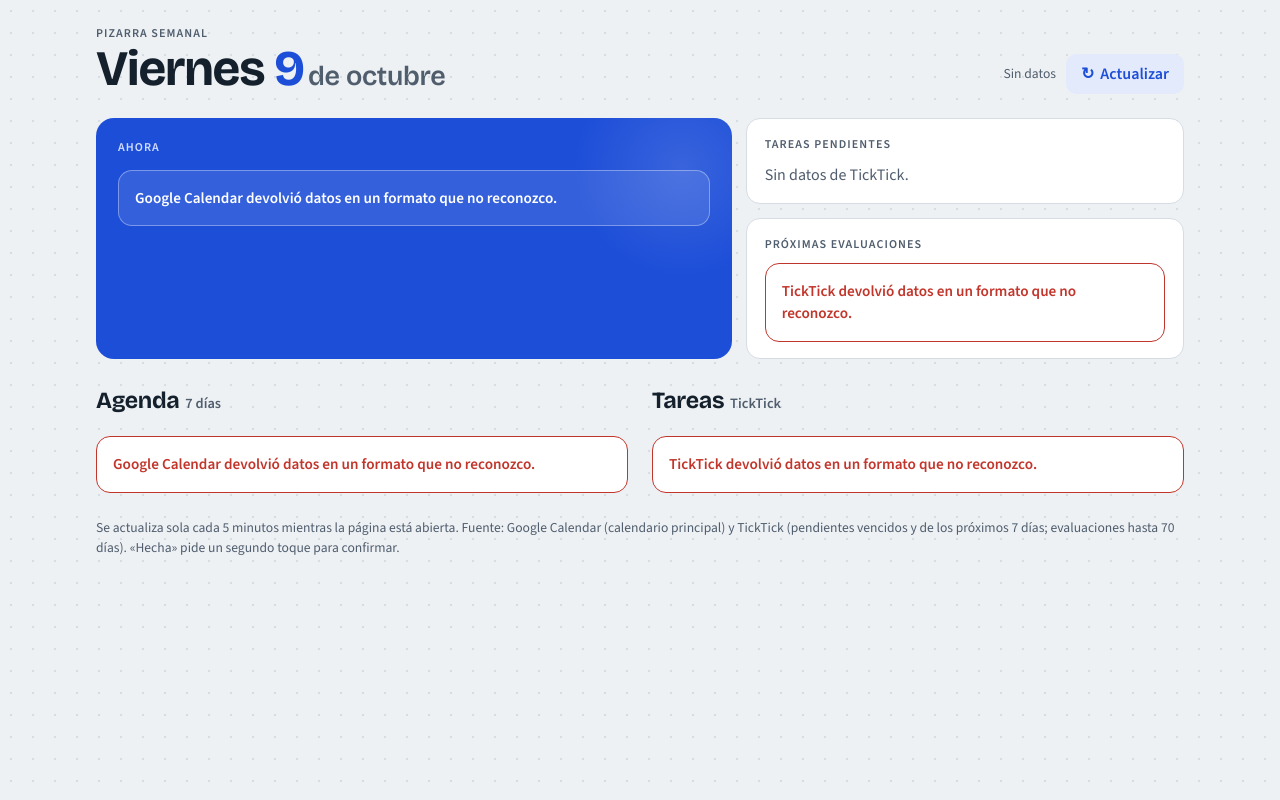
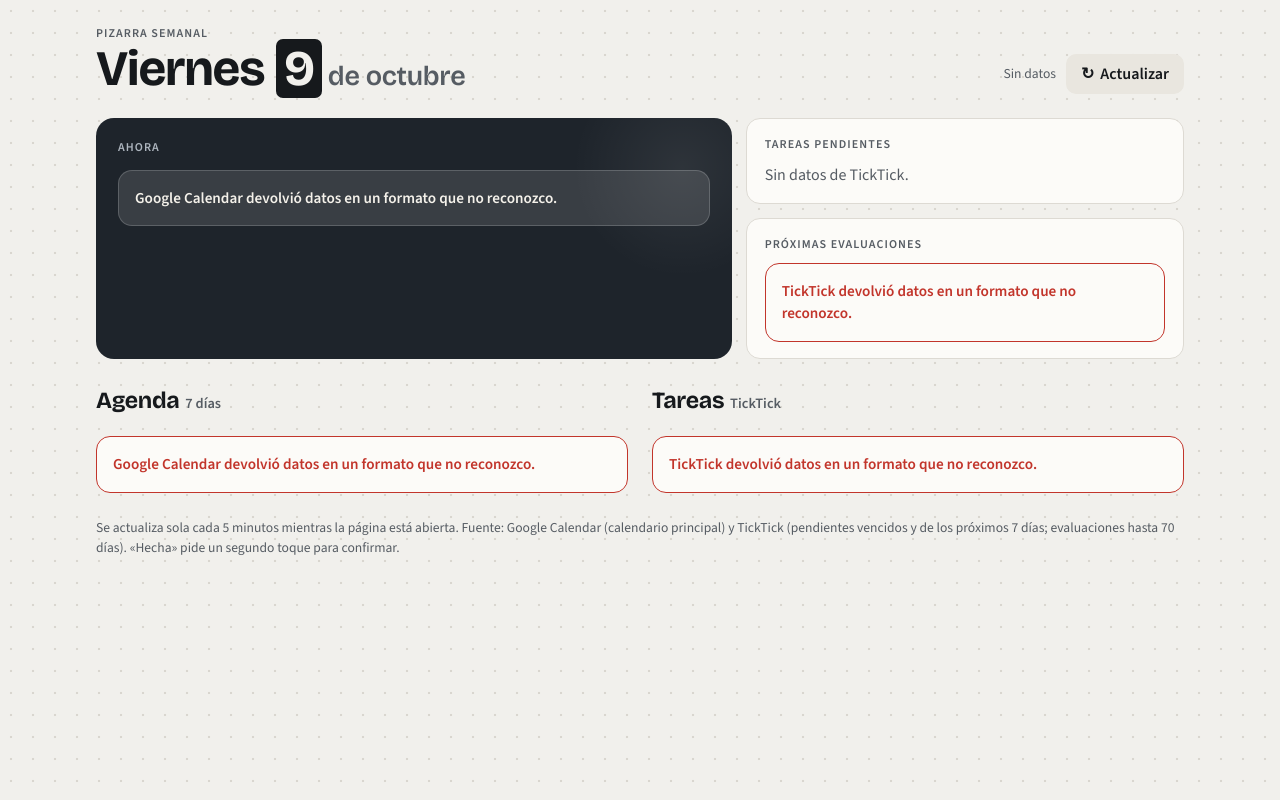
Before and after one commit to ElFabrix2344/pizarra-independiente, a website: page public/index.html in a window 1280 px wide. Drawn offline with nearby package versions, Linux system fonts and the light colour scheme; no server answers.

Commit message:
Paleta grafito: color solo para estados; ficha Ahora invertida en modo oscuro
Co-Authored-By: Claude Opus 5.5 <noreply@anthropic.com>

```diff
--- a/public/styles.css
+++ b/public/styles.css
@@ -2,13 +2,16 @@
    Layout: cabecera con la fecha como protagonista; resumen (Ahora | Tareas + Evaluaciones);
    abajo dos columnas Agenda | Tareas que se apilan en móvil. */
 :root{
-  --bg:#EEF1F4; --surface:#FFFFFF; --ink:#14202C; --muted:#4F5D6D; --line:#D5DCE3; --hair:#E6EBF0;
-  --accent:#1D4ED8; --accent-soft:#E3EAFB;
+  /* Paleta grafito: casi sin color; rojo/naranja/verde solo para estados (vencida, pronto, hecha). */
+  --bg:#F1F0EC; --surface:#FCFBF8; --ink:#16191C; --muted:#565C63; --line:#DDDAD3; --hair:#EAE7E1;
+  --accent:#1E242B; --accent-soft:#E9E6DF;
+  --chip-bg:#E8E6E0; --chip-ink:#3D434A;
   --ok:#1B7F4B; --warn:#B26B00; --crit:#C2352B; --low:#4F6FA8;
-  --ok-soft:#E2F3EA; --warn-soft:#FBEFD9; --crit-soft:#FBE4E2;
+  --ok-soft:#E2F1E8; --warn-soft:#F8EDD8; --crit-soft:#F8E3E0;
   --sample:#8A5A00; --sample-bg:#FFF4DB;
-  --dot:#D6DDE4;
-  --hero-bg:#1D4ED8; --hero-ink:#FFFFFF; --hero-muted:#D3DEFF; --hero-track:rgba(255,255,255,.28); --hero-fill:#FFFFFF; --live:#4ADE80;
+  --dot:#D9D6CF;
+  --hero-bg:#1E242B; --hero-ink:#F4F1EA; --hero-muted:#AEB6BF; --hero-track:rgba(255,255,255,.2); --hero-fill:#F4F1EA; --live:#4ADE80;
+  --hero-pill:rgba(255,255,255,.12); --hero-rule:rgba(255,255,255,.18); --hero-glow:rgba(255,255,255,.07);
   --f-display:"Bricolage Grotesque", "Segoe UI", system-ui, sans-serif;
   --f-body:"Source Sans 3", "Segoe UI", system-ui, sans-serif;
   --f-mono:"JetBrains Mono", ui-monospace, "SFMono-Regular", Menlo, monospace;
@@ -16,23 +19,29 @@
   color-scheme:light;
 }
 @media (prefers-color-scheme: dark){:root:not([data-theme="light"]){
-  --bg:#0E141A; --surface:#161E26; --ink:#E4EAF0; --muted:#A3B1C0; --line:#283440; --hair:#212B35;
-  --accent:#86A8FF; --accent-soft:#1C2A45;
+  --bg:#111315; --surface:#1A1D20; --ink:#F1EEE7; --muted:#A9A6A0; --line:#2C3034; --hair:#24282C;
+  --accent:#F1EEE7; --accent-soft:#262A2E;
+  --chip-bg:#24282C; --chip-ink:#C9C6BF;
   --ok:#4CC38A; --warn:#F0B44C; --crit:#FF7B6E; --low:#8FA9D9;
-  --ok-soft:#14291F; --warn-soft:#2C2312; --crit-soft:#33191A;
+  --ok-soft:#15281E; --warn-soft:#2C2312; --crit-soft:#33191A;
   --sample:#F2C26B; --sample-bg:#2E2512;
-  --dot:#1A232C;
-  --hero-bg:#1B2B52; --hero-ink:#EEF2FF; --hero-muted:#AFC0EC; --hero-track:rgba(255,255,255,.14); --hero-fill:#86A8FF; --live:#4CC38A;
+  --dot:#1E2124;
+  /* En oscuro la ficha Ahora se invierte: bloque claro sobre fondo grafito. */
+  --hero-bg:#E9E6DF; --hero-ink:#16191C; --hero-muted:#4F555C; --hero-track:rgba(0,0,0,.14); --hero-fill:#16191C; --live:#1B7F4B;
+  --hero-pill:rgba(0,0,0,.07); --hero-rule:rgba(0,0,0,.14); --hero-glow:rgba(255,255,255,.5);
   color-scheme:dark;
 }}
 :root[data-theme="dark"]{
-  --bg:#0E141A; --surface:#161E26; --ink:#E4EAF0; --muted:#A3B1C0; --line:#283440; --hair:#212B35;
-  --accent:#86A8FF; --accent-soft:#1C2A45;
+  --bg:#111315; --surface:#1A1D20; --ink:#F1EEE7; --muted:#A9A6A0; --line:#2C3034; --hair:#24282C;
+  --accent:#F1EEE7; --accent-soft:#262A2E;
+  --chip-bg:#24282C; --chip-ink:#C9C6BF;
   --ok:#4CC38A; --warn:#F0B44C; --crit:#FF7B6E; --low:#8FA9D9;
-  --ok-soft:#14291F; --warn-soft:#2C2312; --crit-soft:#33191A;
+  --ok-soft:#15281E; --warn-soft:#2C2312; --crit-soft:#33191A;
   --sample:#F2C26B; --sample-bg:#2E2512;
-  --dot:#1A232C;
-  --hero-bg:#1B2B52; --hero-ink:#EEF2FF; --hero-muted:#AFC0EC; --hero-track:rgba(255,255,255,.14); --hero-fill:#86A8FF; --live:#4CC38A;
+  --dot:#1E2124;
+  /* En oscuro la ficha Ahora se invierte: bloque claro sobre fondo grafito. */
+  --hero-bg:#E9E6DF; --hero-ink:#16191C; --hero-muted:#4F555C; --hero-track:rgba(0,0,0,.14); --hero-fill:#16191C; --live:#1B7F4B;
+  --hero-pill:rgba(0,0,0,.07); --hero-rule:rgba(0,0,0,.14); --hero-glow:rgba(255,255,255,.5);
   color-scheme:dark;
 }
 
@@ -53,9 +62,9 @@ h1,h2,h3{font-family:var(--f-display);margin:0;text-wrap:balance}
 .eyebrow{font-size:.75rem;text-transform:uppercase;letter-spacing:.09em;color:var(--muted);font-weight:600}
 .sr{position:absolute;width:1px;height:1px;overflow:hidden;clip:rect(0 0 0 0);white-space:nowrap}
 
-a{color:var(--accent)}
-button,.btn{font:inherit;font-weight:600;color:var(--accent);background:var(--accent-soft);border:1px solid transparent;border-radius:10px;padding:7px 14px;cursor:pointer;text-decoration:none;display:inline-flex;align-items:center;gap:6px}
-button:hover,.btn:hover{border-color:var(--accent)}
+a{color:var(--ink);text-underline-offset:3px}
+button,.btn{font:inherit;font-weight:600;color:var(--ink);background:var(--accent-soft);border:1px solid transparent;border-radius:10px;padding:7px 14px;cursor:pointer;text-decoration:none;display:inline-flex;align-items:center;gap:6px}
+button:hover,.btn:hover{border-color:var(--line)}
 button:focus-visible,a:focus-visible{outline:2px solid var(--accent);outline-offset:2px}
 button[disabled]{opacity:.6;cursor:default}
 
@@ -63,7 +72,7 @@ button[disabled]{opacity:.6;cursor:default}
 header.top{display:flex;flex-wrap:wrap;align-items:flex-end;justify-content:space-between;gap:12px 20px}
 .date{display:flex;flex-direction:column;gap:2px;min-width:0}
 .date h1{font-size:clamp(2rem,6vw,3.1rem);line-height:1;letter-spacing:-.025em;font-weight:700}
-.date h1 .dnum{color:var(--accent)}
+.date h1 .dnum{background:var(--ink);color:var(--bg);padding:0 .16em;border-radius:.14em;margin:0 .04em}
 .date h1 .mon{font-weight:600;color:var(--muted);font-size:.55em;letter-spacing:-.01em;margin-left:.15em}
 .hactions{display:flex;align-items:center;gap:10px;flex-wrap:wrap}
 .fresh{font-size:.85rem;color:var(--muted)}
@@ -86,10 +95,10 @@ header.top{display:flex;flex-wrap:wrap;align-items:flex-end;justify-content:spac
 
 /* Ahora / siguiente */
 .hero{background:var(--hero-bg);color:var(--hero-ink);border-radius:calc(var(--r) + 4px);padding:20px 22px;display:flex;flex-direction:column;gap:14px;min-width:0;position:relative;overflow:hidden;min-height:220px}
-.hero::after{content:"";position:absolute;right:-60px;top:-60px;width:220px;height:220px;border-radius:50%;background:radial-gradient(circle,rgba(255,255,255,.12),transparent 70%);pointer-events:none}
+.hero::after{content:"";position:absolute;right:-60px;top:-60px;width:220px;height:220px;border-radius:50%;background:radial-gradient(circle,var(--hero-glow),transparent 70%);pointer-events:none}
 .hero .muted,.hero .eyebrow{color:var(--hero-muted)}
 .hero-top{display:flex;align-items:center;justify-content:space-between;gap:10px;flex-wrap:wrap}
-.pill{display:inline-flex;align-items:center;gap:7px;font-size:.78rem;font-weight:700;text-transform:uppercase;letter-spacing:.08em;padding:4px 10px;border-radius:999px;background:rgba(255,255,255,.14);color:var(--hero-ink)}
+.pill{display:inline-flex;align-items:center;gap:7px;font-size:.78rem;font-weight:700;text-transform:uppercase;letter-spacing:.08em;padding:4px 10px;border-radius:999px;background:var(--hero-pill);color:var(--hero-ink)}
 .pill .dot{width:8px;height:8px;border-radius:50%;background:var(--live);box-shadow:0 0 0 0 var(--live);animation:pulse 2s infinite}
 @keyframes pulse{0%{box-shadow:0 0 0 0 color-mix(in srgb,var(--live) 60%,transparent)}70%{box-shadow:0 0 0 8px transparent}100%{box-shadow:0 0 0 0 transparent}}
 .hero-when{font-size:.95rem;color:var(--hero-muted)}
@@ -102,8 +111,8 @@ header.top{display:flex;flex-wrap:wrap;align-items:flex-end;justify-content:spac
 .hero progress::-webkit-progress-value{background:var(--hero-fill);border-radius:999px}
 .hero progress::-moz-progress-bar{background:var(--hero-fill);border-radius:999px}
 .hero-allday{display:flex;gap:6px;flex-wrap:wrap}
-.hero-allday span{font-size:.82rem;padding:2px 10px;border-radius:999px;border:1px solid rgba(255,255,255,.3)}
-.later{margin-top:auto;border-top:1px solid rgba(255,255,255,.18);padding-top:12px;display:flex;flex-direction:column;gap:6px}
+.hero-allday span{font-size:.82rem;padding:2px 10px;border-radius:999px;border:1px solid var(--hero-rule)}
+.later{margin-top:auto;border-top:1px solid var(--hero-rule);padding-top:12px;display:flex;flex-direction:column;gap:6px}
 .later ul{list-style:none;margin:0;padding:0;display:flex;flex-direction:column;gap:4px}
 .later li{display:grid;grid-template-columns:56px 1fr;gap:10px;font-size:.98rem}
 .later li .mono{color:var(--hero-muted);font-size:.88rem;padding-top:2px}
@@ -143,7 +152,7 @@ section.panel{display:flex;flex-direction:column;gap:14px;min-width:0}
 .day-h{position:sticky;top:env(safe-area-inset-top,0px);z-index:2;display:flex;align-items:baseline;gap:8px;padding:8px 2px 8px;background:color-mix(in srgb,var(--bg) 88%,transparent);-webkit-backdrop-filter:blur(8px);backdrop-filter:blur(8px);font-family:var(--f-body);font-size:1rem}
 .day-h .dname{font-family:var(--f-display);font-weight:700;font-size:1.05rem;text-transform:capitalize}
 .day-h .ddate{color:var(--muted);font-weight:600;font-size:.9rem}
-.day-h.today .dname{color:var(--accent)}
+.day-h.today .dname{text-decoration:underline;text-decoration-thickness:3px;text-underline-offset:5px}
 .day-h .over{color:var(--crit)}
 .day-h .count-badge{margin-left:auto;font-size:.8rem;color:var(--muted);font-weight:600}
 
@@ -155,7 +164,7 @@ section.panel{display:flex;flex-direction:column;gap:14px;min-width:0}
 .ev{position:relative}
 .ev .row-main{all:unset;box-sizing:border-box;display:grid;grid-template-columns:62px 1fr auto;gap:12px;align-items:start;width:100%;padding:12px 14px;cursor:pointer}
 .ev .row-main:focus-visible{outline:2px solid var(--accent);outline-offset:-2px;border-radius:var(--r)}
-.ev .row-main:hover .t{color:var(--accent)}
+.ev .row-main:hover .t{text-decoration:underline;text-underline-offset:3px}
 .ev .when{display:flex;flex-direction:column;font-family:var(--f-mono);font-variant-numeric:tabular-nums;font-size:.9rem;line-height:1.3}
 .ev .when b{font-weight:500}
 .ev .when span{color:var(--muted);font-size:.8rem}
@@ -164,13 +173,13 @@ section.panel{display:flex;flex-direction:column;gap:14px;min-width:0}
 .ev.open .chev{transform:rotate(180deg)}
 .ev .more{padding:0 14px 12px calc(14px + 62px + 12px);display:flex;flex-direction:column;gap:6px}
 .ev .d{margin:0;font-size:.95rem;color:var(--muted);white-space:pre-line;overflow-wrap:anywhere}
-.ev .more a{font-size:.88rem;font-weight:600;text-decoration:none;align-self:flex-start}
-.ev .more a:hover{text-decoration:underline}
+.ev .more a{font-size:.88rem;font-weight:600;align-self:flex-start;text-underline-offset:3px}
+.ev .more a:hover{text-decoration-thickness:2px}
 .ev.now{background:var(--accent-soft)}
 .ev.now::before{content:"";position:absolute;left:0;top:0;bottom:0;width:4px;background:var(--accent)}
 .ev.now .t{color:var(--accent)}
 .ev .live{display:inline-flex;align-items:center;gap:5px;margin-left:8px;font-size:.72rem;font-weight:700;text-transform:uppercase;letter-spacing:.08em;color:var(--accent);vertical-align:2px}
-.ev .live::before{content:"";width:7px;height:7px;border-radius:50%;background:var(--accent)}
+.ev .live::before{content:"";width:7px;height:7px;border-radius:50%;background:var(--ok)}
 .ev.past .row-main{opacity:.55}
 .past-toggle{all:unset;box-sizing:border-box;display:flex;width:100%;padding:10px 14px;font-size:.9rem;color:var(--muted);cursor:pointer;gap:8px}
 .past-toggle:hover{color:var(--ink)}
@@ -190,13 +199,13 @@ section.panel{display:flex;flex-direction:column;gap:14px;min-width:0}
 .task .t{font-weight:600;overflow-wrap:anywhere;line-height:1.35}
 .task .d{font-size:.9rem;color:var(--muted);display:-webkit-box;-webkit-line-clamp:1;-webkit-box-orient:vertical;overflow:hidden}
 .meta{display:flex;flex-wrap:wrap;gap:6px 10px;align-items:center;font-size:.85rem;color:var(--muted)}
-.chip{display:inline-block;padding:1px 9px;border-radius:999px;background:var(--accent-soft);color:var(--accent);font-weight:600;font-size:.8rem}
+.chip{display:inline-block;padding:1px 9px;border-radius:999px;background:var(--chip-bg);color:var(--chip-ink);font-weight:600;font-size:.8rem}
 .chip.crit{background:var(--crit-soft);color:var(--crit)}
 a.chip{text-decoration:none}
 a.chip:hover{text-decoration:underline}
 .allday .chip{font-size:.85rem;padding:3px 11px}
 .ext{color:var(--muted);text-decoration:none;font-size:1.05rem;line-height:1;padding:3px 4px;border-radius:6px}
-.ext:hover{color:var(--accent);background:var(--accent-soft)}
+.ext:hover{color:var(--ink);background:var(--accent-soft)}
 .confirm{font-size:.85rem;font-weight:700;color:var(--ok)}
 .msg{font-size:.85rem}
 .msg.bad{color:var(--crit)} .msg.good{color:var(--ok)}
@@ -207,10 +216,10 @@ a.chip:hover{text-decoration:underline}
 .error{border-style:solid;border-color:var(--crit);color:var(--ink)}
 .error b{color:var(--crit)}
 .tile .error{background:transparent}
-.hero .error{background:rgba(255,255,255,.1);border-color:rgba(255,255,255,.35);color:var(--hero-ink)}
+.hero .error{background:var(--hero-pill);border-color:var(--hero-rule);color:var(--hero-ink)}
 .hero .error b{color:var(--hero-ink)}
 .skel{height:64px;border-radius:var(--r);background:linear-gradient(90deg,var(--surface),var(--line),var(--surface));background-size:200% 100%;animation:sh 1.4s infinite linear}
-.hero .skel{background:linear-gradient(90deg,rgba(255,255,255,.08),rgba(255,255,255,.18),rgba(255,255,255,.08));background-size:200% 100%}
+.hero .skel{background:linear-gradient(90deg,var(--hero-pill),var(--hero-rule),var(--hero-pill));background-size:200% 100%}
 @keyframes sh{to{background-position:-200% 0}}
 @media (prefers-reduced-motion:reduce){.skel,.pill .dot,#refresh-btn[disabled] .ico{animation:none}}
 
```
Also changed, not shown: public/index.html (+2 -2 lines), public/icon.svg, public/manifest.webmanifest.
